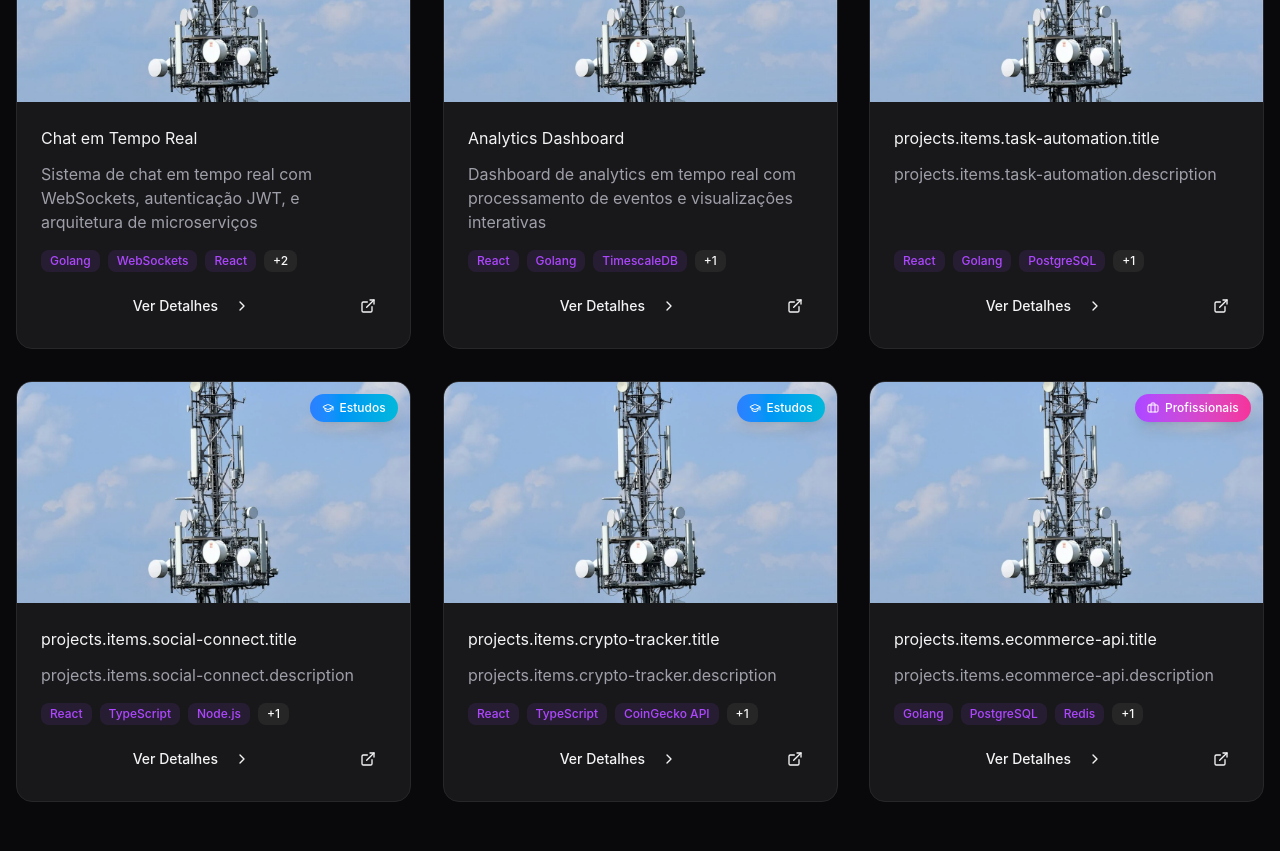
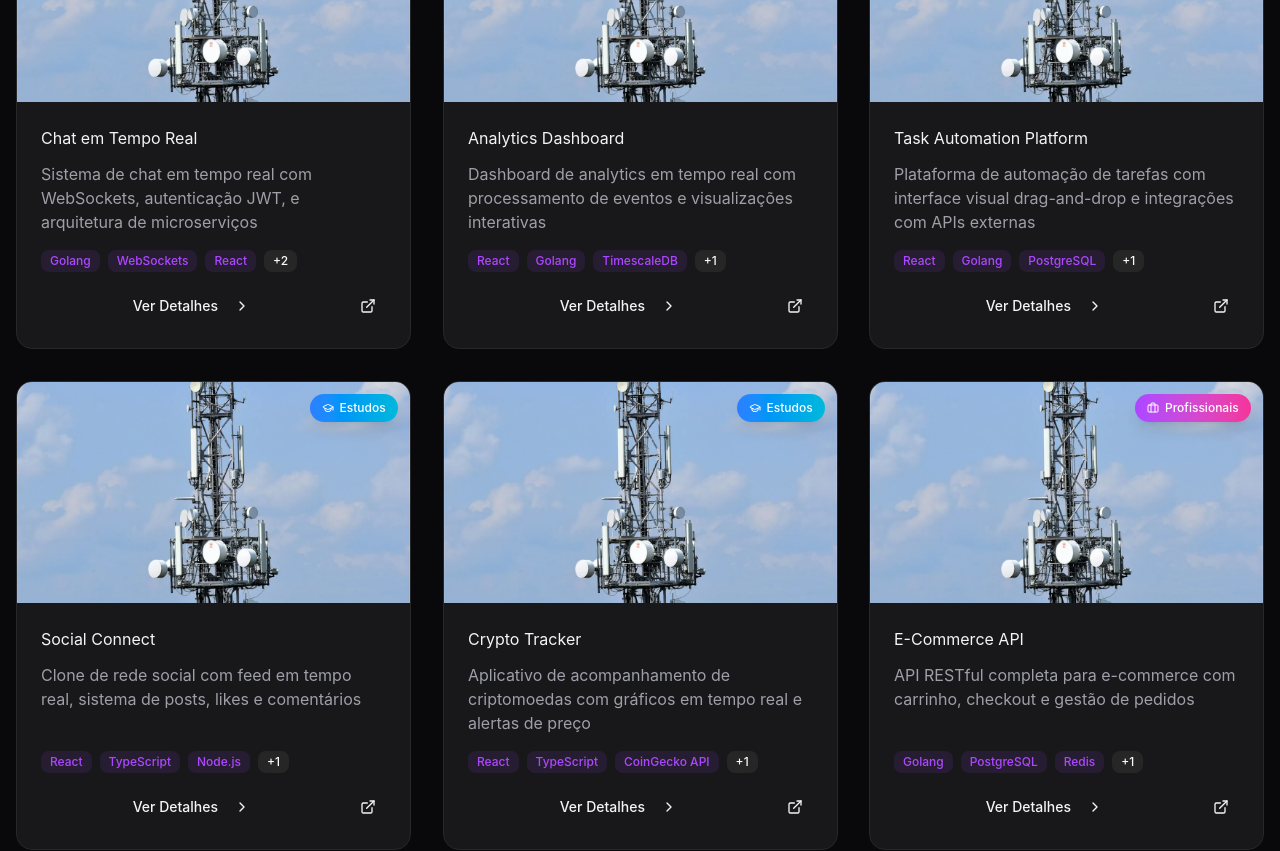
Before and after one commit to o-igor-trentini/portfolio-v2, a React (Vite) app: page / in a window 1280 px wide. Shown: the part 1260-2111 px from the top of the page. Built offline with nearby package versions, Linux system fonts and the light colour scheme; no server answers.

Commit message:
Fix Portuguese translations to match actual project IDs and add i18n documentation
Co-authored-by: o-igor-trentini <90721661+o-igor-trentini@users.noreply.github.com>

```diff
--- a/src/i18n/locales/pt.ts
+++ b/src/i18n/locales/pt.ts
@@ -87,72 +87,74 @@ const pt = {
                     'Alertas em tempo real via WebSocket',
                 ],
             },
-            'microservices-ecommerce': {
-                title: 'E-commerce Microservices',
-                description: 'Plataforma de e-commerce completa usando arquitetura de microserviços e event-driven',
+            'task-automation': {
+                title: 'Task Automation Platform',
+                description:
+                    'Plataforma de automação de tarefas com interface visual drag-and-drop e integrações com APIs externas',
                 descriptionSimple:
-                    'Uma loja online completa onde você pode comprar produtos, fazer pagamentos e acompanhar entregas',
+                    'Uma ferramenta que conecta diferentes aplicativos e automatiza tarefas repetitivas sem precisar programar',
                 problem:
-                    'Necessidade de sistema de e-commerce altamente escalável que suporte picos de tráfego e mantenha consistência entre serviços',
+                    'Usuários não-técnicos precisam automatizar workflows complexos entre diferentes serviços sem conhecimento de código',
                 solution:
-                    'Arquitetura de microserviços com CQRS/Event Sourcing, usando RabbitMQ para comunicação assíncrona e Redis para cache distribuído',
+                    'Editor visual drag-and-drop com React Flow, engine de execução em Go com workers paralelos, e sistema de plugins para integrações',
                 architecture:
-                    'API Gateway → Catálogo | Pedidos | Pagamento | Inventário → Event Bus (RabbitMQ) → PostgreSQL/MongoDB',
+                    'Visual Editor → Workflow Parser → Job Queue → Worker Pool → Plugin System → External APIs',
                 highlights: [
-                    'Alta disponibilidade (99.9% uptime)',
-                    'Escalabilidade horizontal automática',
-                    'Processamento de pagamentos PCI-compliant',
-                    'Sistema de inventário com eventual consistency',
+                    '50+ integrações prontas para uso',
+                    'Execuções paralelas com retry automático',
+                    'Logs detalhados e debugging visual',
+                    'Webhooks e triggers customizados',
                 ],
             },
-            'blockchain-voting': {
-                title: 'Sistema de Votação Blockchain',
-                description:
-                    'Sistema de votação descentralizado usando blockchain para garantir transparência e imutabilidade',
+            'social-connect': {
+                title: 'Social Connect',
+                description: 'Clone de rede social com feed em tempo real, sistema de posts, likes e comentários',
                 descriptionSimple:
-                    'Um sistema de votação digital onde cada voto é registrado de forma segura e não pode ser alterado',
-                problem: 'Sistemas de votação tradicionais carecem de transparência e são vulneráveis a fraudes',
+                    'Uma rede social onde você pode postar fotos, curtir e comentar nas publicações de outros usuários',
+                problem: 'Aprender sobre otimização de feeds, scroll infinito e interações em tempo real',
                 solution:
-                    'Implementação de smart contracts em Ethereum para registro imutável de votos, com frontend React e backend Go para gerenciamento',
-                architecture: 'Frontend React → API Go → Ethereum Smart Contracts → IPFS (armazenamento)',
+                    'Implementação de virtual scrolling para performance, WebSocket para atualizações em tempo real, e sistema de cache com Redis',
+                architecture: 'React SPA → REST API → WebSocket Server → PostgreSQL + Redis',
                 highlights: [
-                    'Votos criptograficamente seguros',
-                    'Auditoria pública e transparente',
-                    'Impossível alterar votos após registro',
-                    'Zero-knowledge proofs para privacidade',
+                    'Feed com scroll infinito otimizado',
+                    'Atualizações em tempo real de likes/comentários',
+                    'Upload de imagens com preview',
+                    'Sistema de seguir/deixar de seguir usuários',
                 ],
             },
-            'ml-recommendation': {
-                title: 'Sistema de Recomendação ML',
-                description: 'Motor de recomendação usando Machine Learning com atualização em tempo real',
+            'crypto-tracker': {
+                title: 'Crypto Tracker',
+                description:
+                    'Aplicativo de acompanhamento de criptomoedas com gráficos em tempo real e alertas de preço',
                 descriptionSimple:
-                    'Um sistema que aprende o que você gosta e sugere produtos ou conteúdos personalizados para você',
-                problem: 'E-commerces precisam de recomendações personalizadas em tempo real para aumentar conversão',
+                    'Um app que mostra os preços de criptomoedas e envia notificações quando o preço muda',
+                problem: 'Praticar integração com APIs externas e visualização de dados em tempo real',
                 solution:
-                    'Implementação de algoritmos de collaborative filtering e deep learning usando TensorFlow, com pipeline MLOps completo',
-                architecture: 'Data Lake → Feature Store → ML Pipeline (TensorFlow) → Model Serving → API',
+                    'Integração com CoinGecko API, gráficos interativos com Recharts, e sistema de notificações push',
+                architecture: 'React App → CoinGecko API → Recharts Visualization → LocalStorage',
                 highlights: [
-                    'Predições em <100ms',
-                    'A/B testing automatizado',
-                    'Retreinamento contínuo com novos dados',
-                    'Aumento de 40% em conversão',
+                    'Gráficos de preços com múltiplos timeframes',
+                    'Lista de favoritos persistente',
+                    'Alertas customizados de preço',
+                    'Dark mode automático',
                 ],
             },
-            'iot-monitoring': {
-                title: 'IoT Monitoring Platform',
-                description: 'Plataforma de monitoramento IoT para gerenciar milhares de dispositivos simultaneamente',
+            'ecommerce-api': {
+                title: 'E-Commerce API',
+                description: 'API RESTful completa para e-commerce com carrinho, checkout e gestão de pedidos',
                 descriptionSimple:
-                    'Um sistema que monitora e controla dispositivos conectados, como sensores e câmeras, em tempo real',
+                    'Backend de uma loja online com sistema de carrinho de compras e processamento de pedidos',
                 problem:
-                    'Necessidade de coletar, processar e visualizar dados de milhares de dispositivos IoT em tempo real',
+                    'E-commerces precisam de sistemas robustos de processamento de pagamentos e gestão de inventário',
                 solution:
-                    'Arquitetura serverless com AWS IoT Core, Lambda para processamento, e DynamoDB para armazenamento de séries temporais',
-                architecture: 'Dispositivos IoT → MQTT Broker → Lambda Functions → DynamoDB/TimeStream → Dashboard',
+                    'API RESTful em Go com integração Stripe, sistema de cache em Redis, e transações ACID no PostgreSQL',
+                architecture:
+                    'API Gateway → Auth Service → Product Service → Cart Service → Payment Service → PostgreSQL',
                 highlights: [
-                    'Suporta 10.000+ dispositivos',
-                    'Latência média de 200ms',
-                    'Alertas automáticos baseados em regras',
-                    'Visualização geolocalizada em tempo real',
+                    'Processamento de pagamentos com Stripe',
+                    'Sistema de inventário com controle de estoque',
+                    'Carrinho de compras com sessão persistente',
+                    'Histórico completo de pedidos',
                 ],
             },
         },
```
Also changed, not shown: 1 other file (tests, documents, lock files or other folders).
